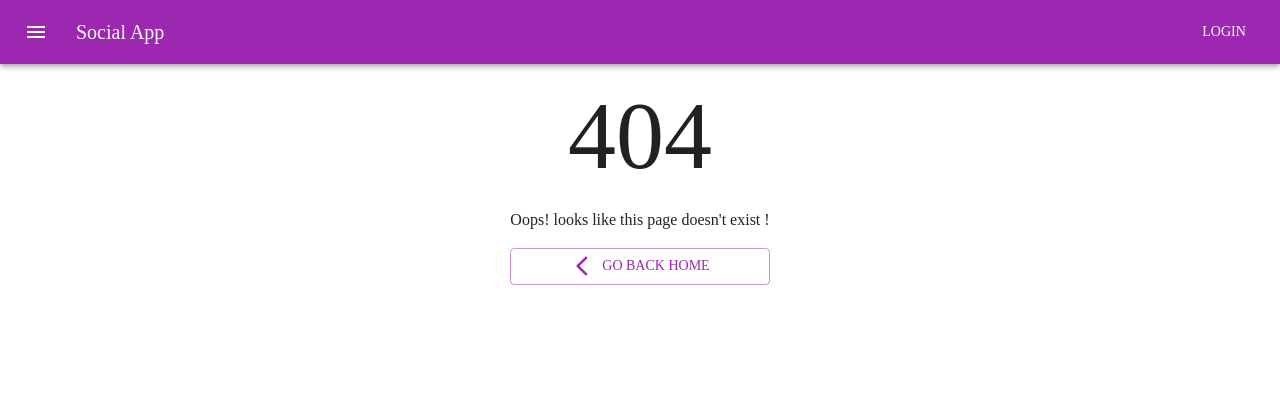
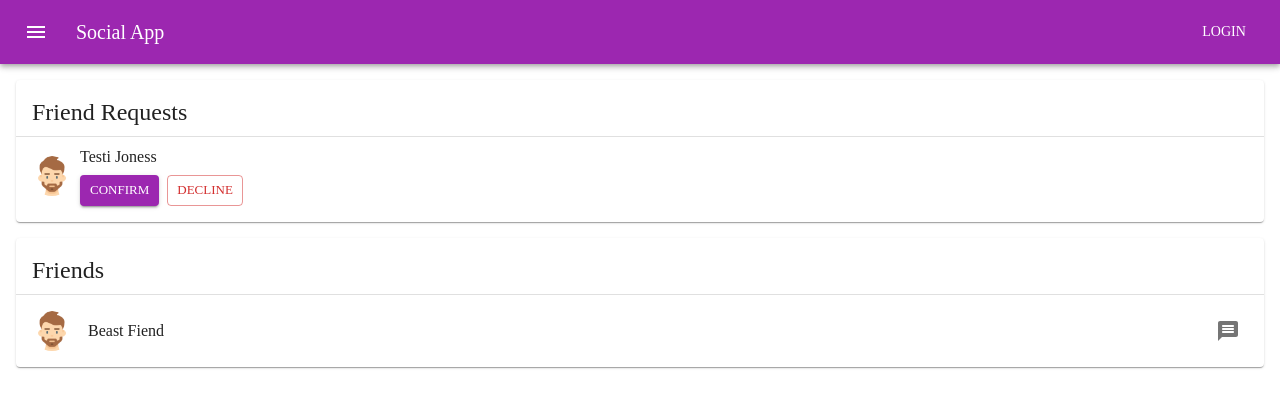
Before and after one commit to arito7/odinbook-front, a React (Create React App) app: page /friends in a window 1280 px wide. Before the commit this address had no page. Shown: the top 408 px of the page. Built offline with nearby package versions, Linux system fonts and the light colour scheme.

Commit message:
Add friends page

```diff
--- a/src/App.js
+++ b/src/App.js
@@ -9,6 +9,7 @@ import Login from './pages/login';
 import NotFound from './pages/notfound';
 import Register from './pages/register';
 import Home from './pages/home';
+import Friends from './pages/friends';
 
 const theme = createTheme({
   palette: {
@@ -32,6 +33,7 @@ function App() {
           <Route path="/" element={<Home />} />
           <Route path="/login" element={<Login />} />
           <Route path="/register" element={<Register />} />
+          <Route path="/friends" element={<Friends />} />
           <Route path="*" element={<NotFound />} />
         </Route>
       </Routes>
--- /dev/null
+++ b/src/pages/friends.jsx
@@ -0,0 +1,86 @@
+import { Message, MessageRounded } from '@mui/icons-material';
+import {
+  Avatar,
+  Box,
+  Button,
+  Divider,
+  IconButton,
+  List,
+  ListItem,
+  ListItemAvatar,
+  ListItemText,
+  Paper,
+  Typography,
+} from '@mui/material';
+import React from 'react';
+
+const friendReqSet = [{ username: 'Testi Joness', icon: '/images/man.png' }];
+const friendsSet = [{ username: 'Beast Fiend', icon: '/images/man.png' }];
+const Friends = () => {
+  return (
+    <Box>
+      <Paper elevation={1} sx={{ padding: '1rem', margin: '1rem' }}>
+        <Typography variant="h5" gutterBottom>
+          Friend Requests
+        </Typography>
+        <Divider sx={{ margin: '.5rem -1rem' }} />
+        {friendReqSet.map((req) => (
+          <Box
+            sx={{
+              display: 'grid',
+              gap: '.5rem',
+              gridTemplateColumns: 'auto 1fr',
+              alignItems: 'center',
+            }}
+          >
+            <Avatar src={req.icon} />
+            <Box>
+              <Typography gutterBottom>{req.username}</Typography>
+              <Box>
+                <Button
+                  size="small"
+                  sx={{ marginRight: '.5rem' }}
+                  variant="contained"
+                >
+                  Confirm
+                </Button>
+                <Button size="small" variant="outlined" color="error">
+                  Decline
+                </Button>
+              </Box>
+            </Box>
+          </Box>
+        ))}
+      </Paper>
+      <Paper elevation={1} sx={{ margin: '1rem' }}>
+        <Typography variant="h5" gutterBottom sx={{ padding: '1rem 0 0 1rem' }}>
+          Friends
+        </Typography>
+        <Divider />
+        <List>
+          {friendsSet.map((friend) => (
+            <ListItem
+              secondaryAction={
+                <IconButton>
+                  <MessageRounded />
+                </IconButton>
+              }
+            >
+              <ListItemAvatar>
+                <Avatar src={friend.icon} />
+              </ListItemAvatar>
+              <ListItemText primary={friend.username} />
+            </ListItem>
+          ))}
+        </List>
+      </Paper>
+    </Box>
+  );
+};
+
+/**
+ * handle no friends
+ * handle no requests
+ */
+
+export default Friends;
```
